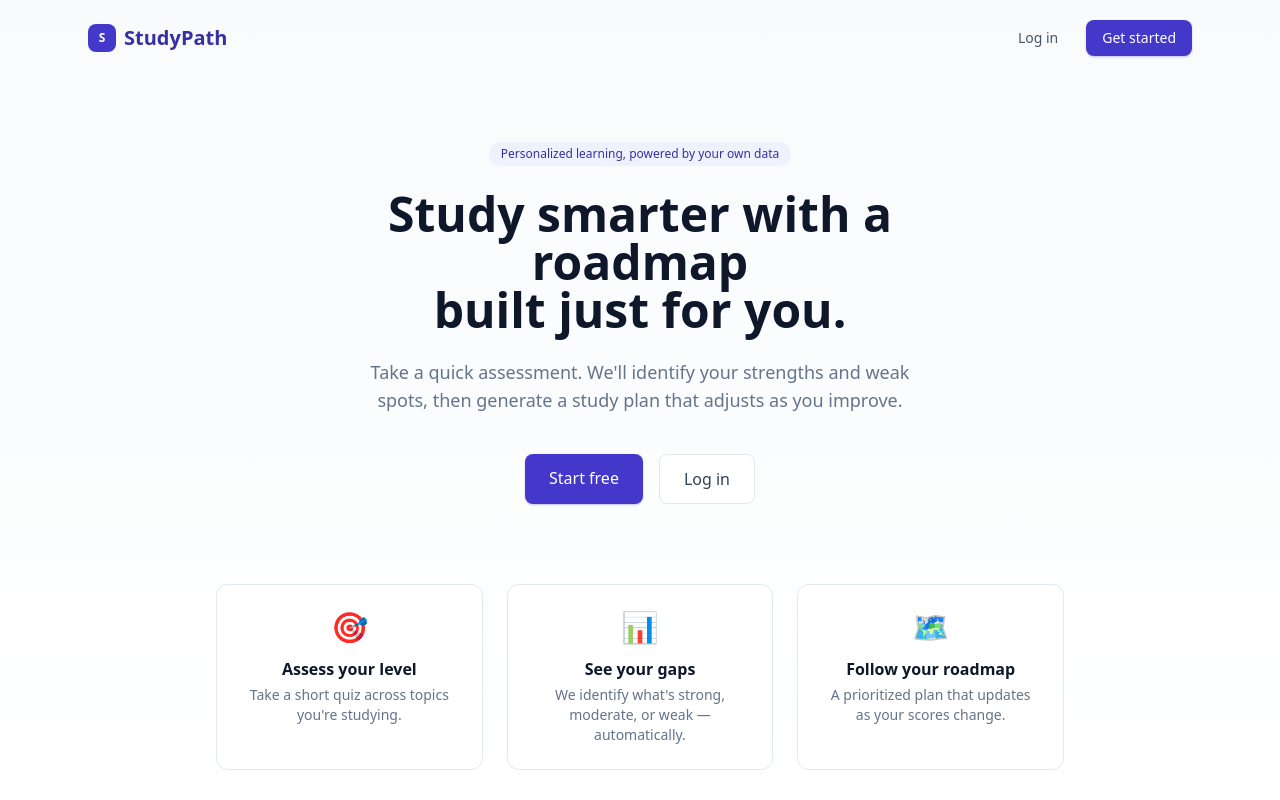
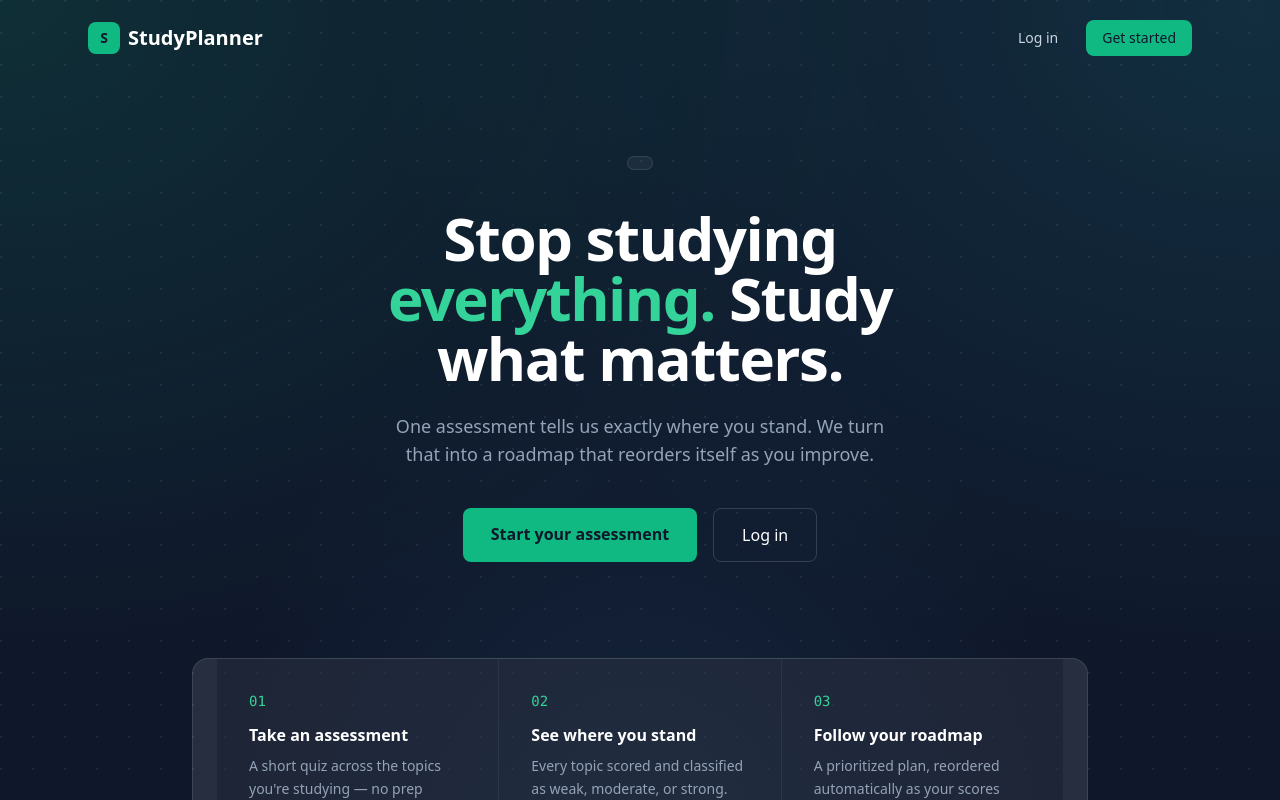
Before and after one commit to Shrinivas-py/Study_Planner, a React (Vite) app in the folder frontend/: page / in a window 1280 px wide. Shown: the top 800 px of the page. Built offline with nearby package versions, Linux system fonts and the light colour scheme.

Commit message:
i hope everything's done

```diff
--- a/frontend/src/pages/Assessment.jsx
+++ b/frontend/src/pages/Assessment.jsx
@@ -84,7 +84,7 @@ export default function Assessment() {
   const allAnswered = questions.length > 0 && questions.every(q => answers[q._id] !== undefined);
 
   return (
-    <div className="min-h-screen bg-gradient-to-b from-slate-50 to-white px-6 py-10">
+    <div className="min-h-screen bg-gradient-to-b from-slate-50 via-brand-50/30 to-white">
       <div className="max-w-2xl mx-auto">
         <div className="flex items-center justify-between mb-2">
           <h1 className="text-2xl font-semibold text-slate-900">Assessment</h1>
--- a/frontend/src/pages/Dashboard.jsx
+++ b/frontend/src/pages/Dashboard.jsx
@@ -58,8 +58,8 @@ export default function Dashboard() {
   const progressPct = roadmap.length ? Math.round((doneCount / roadmap.length) * 100) : 0;
 
   return (
-    <div className="min-h-screen bg-gradient-to-b from-slate-50 to-white">
-      <nav className="bg-white/80 backdrop-blur border-b border-slate-200 px-6 py-4 flex justify-between items-center sticky top-0 z-10">
+    <div className="min-h-screen bg-gradient-to-b from-slate-50 via-brand-50/30 to-white">
+      <nav className="bg-white/70 backdrop-blur-md border-b border-slate-200/70 px-6 py-4 flex justify-between items-center sticky top-0 z-10">
         <div className="text-xl font-bold text-brand-700">StudyPath</div>
         <div className="flex items-center gap-5">
           <span className="text-sm text-slate-600 hidden sm:inline">Hi, {user?.name}</span>
--- a/frontend/src/pages/Landing.jsx
+++ b/frontend/src/pages/Landing.jsx
@@ -2,52 +2,55 @@ import { Link } from 'react-router-dom';
 
 export default function Landing() {
   return (
-    <div className="min-h-screen bg-gradient-to-b from-slate-50 to-white">
-      <nav className="px-6 py-5 flex justify-between items-center max-w-6xl mx-auto">
-        <div className="flex items-center gap-2 text-xl font-bold text-brand-700">
-          <div className="w-7 h-7 bg-brand-600 rounded-lg flex items-center justify-center text-white text-xs font-black">S</div>
-          StudyPath
+    <div className="min-h-screen bg-mesh bg-slate-900 text-white overflow-hidden relative">
+      <div className="absolute inset-0 bg-[radial-gradient(circle_at_1px_1px,rgba(255,255,255,0.07)_1px,transparent_0)] bg-[length:32px_32px]" />
+
+      <nav className="relative px-6 py-5 flex justify-between items-center max-w-6xl mx-auto">
+        <div className="flex items-center gap-2 text-xl font-bold">
+          <div className="w-8 h-8 bg-brand-500 rounded-lg flex items-center justify-center text-slate-900 text-sm font-black">S</div>
+          StudyPlanner
         </div>
         <div className="flex gap-3">
-          <Link to="/login" className="text-sm font-medium text-slate-600 hover:text-slate-900 px-4 py-2">
+          <Link to="/login" className="text-sm font-medium text-slate-300 hover:text-white px-4 py-2">
             Log in
           </Link>
-          <Link to="/register" className="text-sm font-medium bg-brand-600 hover:bg-brand-700 text-white px-4 py-2 rounded-lg shadow-sm shadow-brand-600/30">
+          <Link to="/register" className="text-sm font-medium bg-brand-500 hover:bg-brand-400 text-slate-900 px-4 py-2 rounded-lg">
             Get started
           </Link>
         </div>
       </nav>
 
-      <div className="max-w-3xl mx-auto text-center px-6 pt-16 pb-20">
-        <div className="inline-block bg-brand-50 text-brand-700 text-xs font-medium px-3 py-1 rounded-full mb-6">
-          Personalized learning, powered by your own data
+      <div className="relative max-w-3xl mx-auto text-center px-6 pt-20 pb-24">
+        <div className="inline-flex items-center gap-2 bg-white/5 border border-white/10 text-brand-400 text-xs font-medium px-3 py-1.5 rounded-full mb-8">
         </div>
-        <h1 className="text-4xl sm:text-5xl font-bold text-slate-900 leading-tight mb-6">
-          Study smarter with a roadmap<br />built just for you.
+        <h1 className="text-5xl sm:text-6xl font-bold leading-[1.1] mb-6 tracking-tight">
+          Stop studying<br />
+          <span className="text-brand-400">everything.</span> Study<br />
+          what matters.
         </h1>
-        <p className="text-slate-500 text-lg max-w-xl mx-auto mb-10">
-          Take a quick assessment. We'll identify your strengths and weak spots, then generate a study plan that adjusts as you improve.
+        <p className="text-slate-400 text-lg max-w-lg mx-auto mb-10">
+          One assessment tells us exactly where you stand. We turn that into a roadmap that reorders itself as you improve.
         </p>
         <div className="flex gap-4 justify-center">
-          <Link to="/register" className="bg-brand-600 hover:bg-brand-700 text-white font-medium px-6 py-3 rounded-lg shadow-sm shadow-brand-600/30">
-            Start free
+          <Link to="/register" className="bg-brand-500 hover:bg-brand-400 text-slate-900 font-semibold px-7 py-3.5 rounded-lg">
+            Start your assessment
           </Link>
-          <Link to="/login" className="bg-white border border-slate-200 text-slate-700 font-medium px-6 py-3 rounded-lg hover:border-slate-300">
+          <Link to="/login" className="border border-white/15 text-white font-medium px-7 py-3.5 rounded-lg hover:bg-white/5">
             Log in
           </Link>
         </div>
       </div>
 
-      <div className="max-w-4xl mx-auto px-6 pb-20 grid sm:grid-cols-3 gap-6">
+      <div className="relative max-w-4xl mx-auto px-6 pb-24 grid sm:grid-cols-3 gap-px bg-white/10 rounded-2xl overflow-hidden border border-white/10">
         {[
-          { icon: '🎯', title: 'Assess your level', desc: 'Take a short quiz across topics you\'re studying.' },
-          { icon: '📊', title: 'See your gaps', desc: 'We identify what\'s strong, moderate, or weak — automatically.' },
-          { icon: '🗺️', title: 'Follow your roadmap', desc: 'A prioritized plan that updates as your scores change.' },
+          { step: '01', title: 'Take an assessment', desc: 'A short quiz across the topics you\'re studying — no prep needed.' },
+          { step: '02', title: 'See where you stand', desc: 'Every topic scored and classified as weak, moderate, or strong.' },
+          { step: '03', title: 'Follow your roadmap', desc: 'A prioritized plan, reordered automatically as your scores change.' },
         ].map((f) => (
-          <div key={f.title} className="bg-white border border-slate-200 rounded-xl p-6 text-center">
-            <div className="text-3xl mb-3">{f.icon}</div>
-            <h3 className="font-semibold text-slate-900 mb-1">{f.title}</h3>
-            <p className="text-sm text-slate-500">{f.desc}</p>
+          <div key={f.step} className="bg-slate-900/40 p-8">
+            <div className="text-brand-400 text-sm font-mono mb-3">{f.step}</div>
+            <h3 className="font-semibold text-white mb-2">{f.title}</h3>
+            <p className="text-sm text-slate-400 leading-relaxed">{f.desc}</p>
           </div>
         ))}
       </div>
--- a/frontend/src/pages/Subjects.jsx
+++ b/frontend/src/pages/Subjects.jsx
@@ -27,7 +27,7 @@ export default function Subjects() {
   };
 
   return (
-    <div className="min-h-screen bg-gradient-to-b from-slate-50 to-white">
+    <div className="min-h-screen bg-gradient-to-b from-slate-50 via-brand-50/30 to-white">
       <nav className="bg-white/80 backdrop-blur border-b border-slate-200 px-6 py-4 flex justify-between items-center sticky top-0 z-10">
         <div className="flex items-center gap-2 text-xl font-bold text-brand-700">
           <div className="w-7 h-7 bg-brand-600 rounded-lg flex items-center justify-center text-white text-xs font-black">S</div>
--- a/frontend/tailwind.config.js
+++ b/frontend/tailwind.config.js
@@ -4,12 +4,18 @@ export default {
     extend: {
       colors: {
         brand: {
-          50: '#eef2ff',
-          100: '#e0e7ff',
-          500: '#4f46e5',
-          600: '#4338ca',
-          700: '#3730a3',
+          50: '#ecfdf5',
+          100: '#d1fae5',
+          400: '#34d399',
+          500: '#10b981',
+          600: '#059669',
+          700: '#047857',
+          800: '#065f46',
+          900: '#064e3b',
         },
+      },
+      backgroundImage: {
+        'mesh': "radial-gradient(at 0% 0%, hsla(160,84%,39%,0.15) 0px, transparent 50%), radial-gradient(at 98% 1%, hsla(180,70%,50%,0.12) 0px, transparent 50%), radial-gradient(at 50% 100%, hsla(200,80%,60%,0.1) 0px, transparent 50%)",
       },
     },
   },
```
